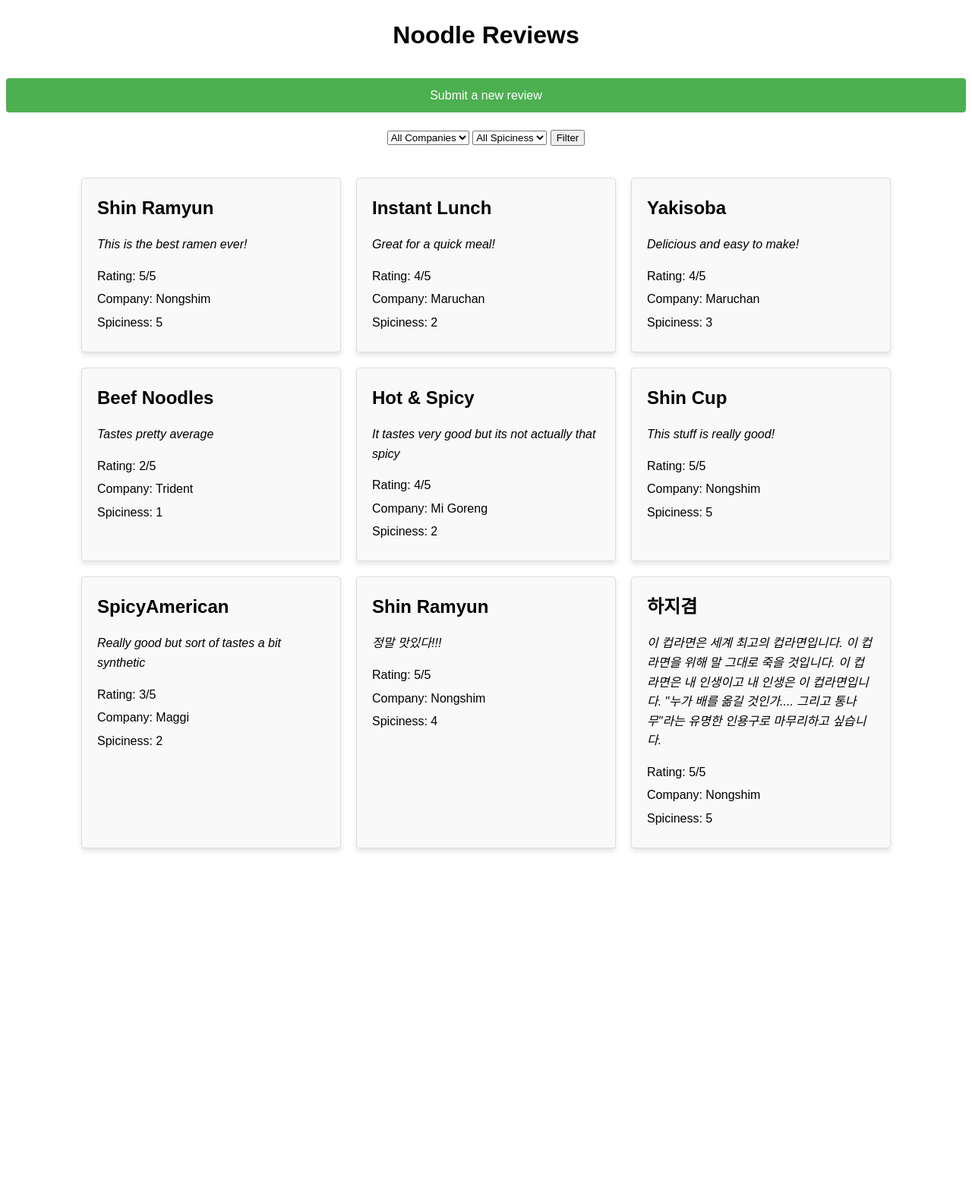
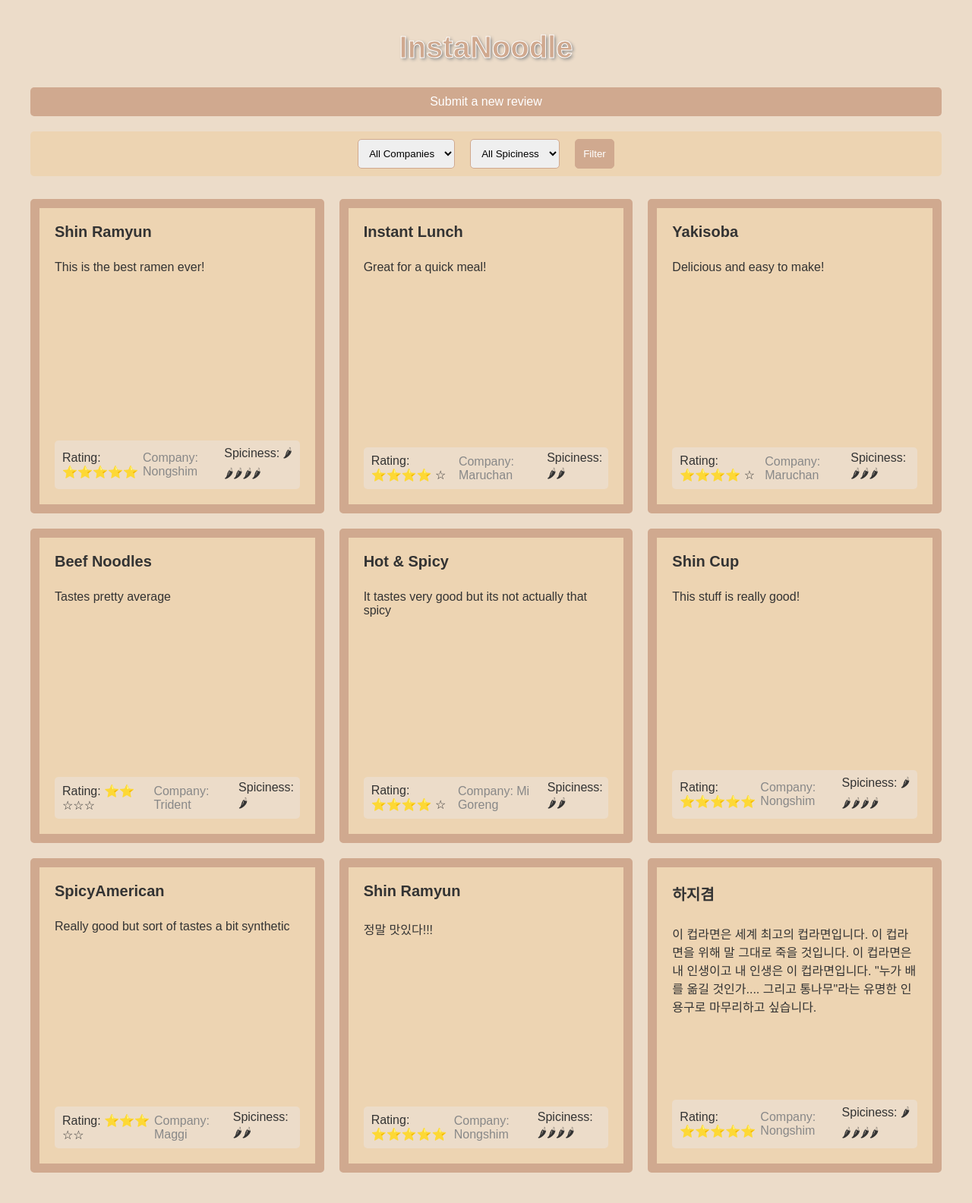
Before and after one commit to IsAmDead/NoodleWeb_Project, a Flask app: page / in a window 1280 px wide. Shown: the whole page at 76% size. Before the commit the page ends 1121 px from the top, so only its background shows below. Run offline with Flask 3, Linux system fonts and the light colour scheme.

Commit message:
updated_css

```diff
--- a/app/static/css/style.css
+++ b/app/static/css/style.css
@@ -1,73 +1,117 @@
 body {
     font-family: Arial, sans-serif;
-    line-height: 1.6;
+    background-color: #ECDCC9;
+    margin: 40px;
+    color: #333;
 }
 
 h1 {
     text-align: center;
     margin-bottom: 30px;
-}
-
-.filter-form {
-    text-align: center;
-    margin-bottom: 30px;
-}
-
-.reviews-container {
-    display: flex;
-    flex-wrap: wrap;
-    justify-content: center;
-}
-
-.review-card {
-    background-color: #f9f9f9;
-    border: 1px solid #ddd;
-    border-radius: 4px;
-    padding: 20px;
-    margin: 10px;
-    width: 300px;
-    box-shadow: 0 4px 6px rgba(0, 0, 0, 0.1);
-}
-
-.noodle-name {
-    margin-top: 0;
-    margin-bottom: 10px;
-    font-size: 1.5em;
-}
-
-.noodle-review {
-    font-style: italic;
-}
-
-.noodle-rating, .noodle-company, .noodle-spiciness {
-    margin: 5px 0;
-}
-
-.submit-form {
-    max-width: 500px;
-    margin: 0 auto;
-}
-
-.submit-form label,
-.submit-form input,
-.submit-form select,
-.submit-form textarea {
-    display: block;
-    margin-bottom: 10px;
-}
-
-.submit-form textarea {
-    width: 100%;
-    height: 100px;
+    font-size: 2.5em;
+    color: #D0A98F;
+    text-shadow: 2px 2px 4px #888;
+    -webkit-text-stroke: 1px white;
 }
 
 .submit-link {
     display: block;
+    margin: 20px 0;
     text-align: center;
-    margin-bottom: 20px;
+    background-color: #D0A98F; /* Updated color to fit theme */
+    color: white;
+    padding: 10px 20px;
+    border-radius: 5px;
     text-decoration: none;
-    background-color: #4CAF50;
+    transition: background-color 0.3s;
+}
+
+.submit-link:hover {
+    background-color: #B58A6E; /* Darkened color for hover effect */
+}
+
+.filter-form {
+    display: flex;
+    justify-content: center;
+    gap: 20px;
+    margin-bottom: 30px;
+    background-color: #EDD4B2; /* Updated background color to fit theme */
+    padding: 10px;
+    border-radius: 5px;
+}
+
+select, input[type="submit"] {
+    padding: 10px;
+    border: 1px solid #D0A98F; /* Updated border color */
+    border-radius: 5px;
+}
+
+input[type="submit"] {
+    background-color: #D0A98F; /* Updated background color to fit theme */
     color: white;
-    padding: 10px;
-    border-radius: 4px;
+    cursor: pointer;
+    transition: background-color 0.3s;
 }
+
+input[type="submit"]:hover {
+    background-color: #B58A6E; /* Darkened color for hover effect */
+}
+
+.reviews-container {
+    display: grid;
+    grid-template-columns: repeat(auto-fill, minmax(350px, 1fr)); /* Increased width for a square look */
+    gap: 20px;
+}
+
+.review-card {
+    display: flex;
+    flex-direction: column;
+    height: 350px;
+    padding: 20px;
+    border: 12px solid #D0A98F; /* Updated border width and color */
+    border-radius: 5px;
+    background-color: #EDD4B2; /* Updated background color for the review card */
+    transition: box-shadow 0.3s;
+}
+
+.review-card:hover {
+    box-shadow: 0px 0px 10px rgba(0, 0, 0, 0.1);
+}
+
+.noodle-name {
+    font-size: 20px;
+    margin-top: 0;
+    margin-bottom: 10px;
+}
+
+.noodle-review {
+    font-size: 16px;
+    margin-bottom: 10px;
+    flex-grow: 1; /* This will push the bottom content to the end of the card */
+}
+
+.review-card-bottom {
+    display: flex;
+    justify-content: space-between;
+    margin-top: auto;
+    background-color: #ECDCC9; /* Updated background color for the review card bottom */
+    padding: 5px; /* Add some padding for better spacing */
+    border-radius: 5px; /* Add border radius for rounded corners */
+}
+
+.noodle-rating, .noodle-spiciness, .noodle-company {
+    display: flex;
+    align-items: center;
+}
+
+.label { /* This class is for text like "Rating:", "Spiciness:", etc. */
+    margin-right: 5px;
+}
+
+.star-rating, .chili-rating {
+    margin-left: 5px;
+}
+
+.noodle-company {
+    color: #888;
+}
--- a/app/templates/index.html
+++ b/app/templates/index.html
@@ -2,12 +2,12 @@
 <html lang="en">
 <head>
     <meta charset="UTF-8">
-    <title>Noodle Reviews</title>
+    <title>InstaNoodle</title>
     <link rel="stylesheet" href="{{ url_for('static', filename='css/style.css') }}">
 </head>
 <body>
 
-<h1>Noodle Reviews</h1>
+<h1>InstaNoodle</h1>
 <a href="{{ url_for('submit_review') }}" class="submit-link">Submit a new review</a>
 
 <form method="get" action="{{ url_for('home') }}" class="filter-form">
@@ -33,9 +33,18 @@
         <div class="review-card">
             <h3 class="noodle-name">{{ noodle.name }}</h3>
             <p class="noodle-review">{{ noodle.review }}</p>
-            <p class="noodle-rating">Rating: {{ noodle.rating }}/5</p>
-            <p class="noodle-company">Company: {{ noodle.category.company }}</p>
-            <p class="noodle-spiciness">Spiciness: {{ noodle.spiciness }}</p>
+            <div class="review-card-bottom">
+                <span class="noodle-rating star-rating">
+                    Rating:
+                    {% for i in range(noodle.rating) %}⭐{% endfor %}
+                    {% for i in range(5-noodle.rating) %}☆{% endfor %}
+                </span>
+                <span class="noodle-company">Company: {{ noodle.category.company }}</span>
+                <span class="noodle-spiciness chili-rating">
+                    Spiciness:
+                    {% for i in range(noodle.spiciness) %}🌶{% endfor %}
+                </span>
+            </div>
         </div>
     {% endfor %}
 </div>
```
Also changed, not shown: instance/database.db.
